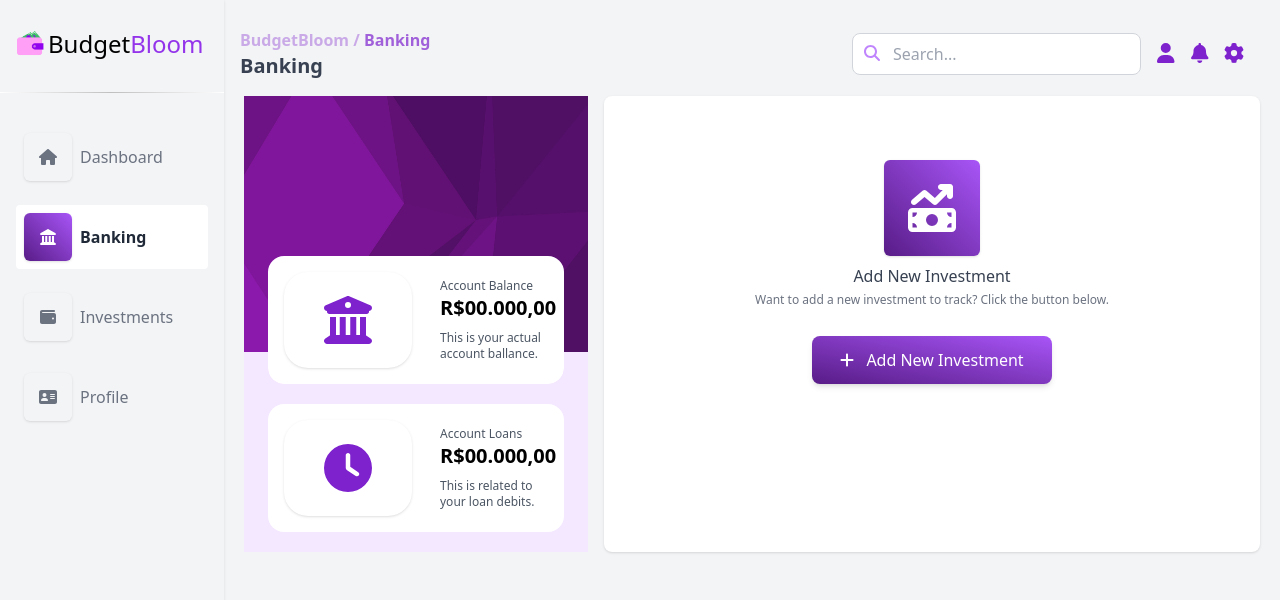
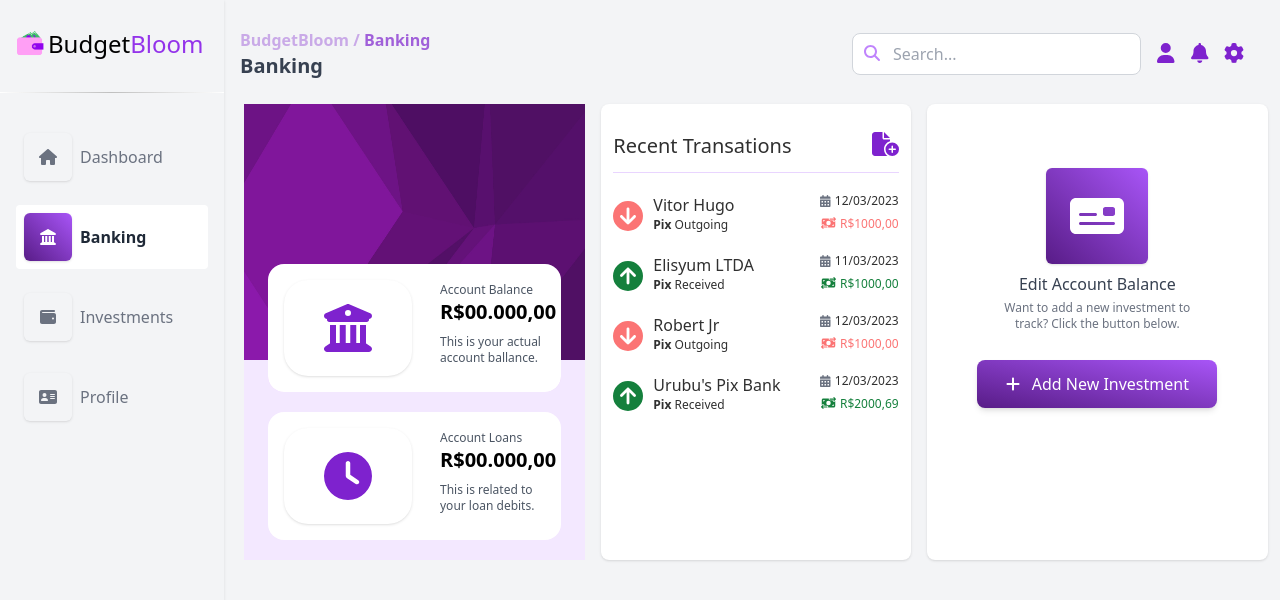
Before and after one commit to MrVitor0/BudgetBloom, a Vue app: page /banking in a window 1280 px wide. Shown: the top 600 px of the page. Built offline with nearby package versions, Linux system fonts and the light colour scheme.

Commit message:
DPT-015<feat> Banking Page Updates

```diff
--- /dev/null
+++ b/src/components/cards/common/TransferItem.vue
@@ -0,0 +1,61 @@
+
+<template>
+    <!-- ITEM -->
+    <div class="flex items-start justify-between text-center md:text-start px-6 md:px-3 mb-5">
+          <div class="relative">
+              <font-awesome-icon :icon="icon" :class="typeClass" />
+              <div class="flex-start md:pl-10">
+                  <p class="text-md text-BBDark">{{ name }}</p>
+                  <p class="text-xs text-BBDark"><b>{{ method }}</b> {{ type }}</p>
+              </div>
+          </div>
+          <div class="flex-end">
+              <p class="text-xs md:text-end text-BBDark">  <font-awesome-icon icon="calendar-days" class="text-gray-500 text-md cursor-pointer mr-1" />{{ date }}</p>
+              <p :class="moneyClass"><b><font-awesome-icon icon="money-bill-transfer" class="text-xs cursor-pointer mr-1 pt-2" /></b>{{ value }}</p>
+          </div>
+      </div>
+      <!-- ITEM -->
+</template>
+
+<script>
+import { FontAwesomeIcon } from '@fortawesome/vue-fontawesome';
+export default {
+  name: 'TransferItem',
+  props: {
+      name: {
+          type: String,
+          default: 'N/A'
+      },
+      method: {
+          type: String,
+          default: 'N/A'
+      },
+      type: {
+          type: String,
+          default: 'N/A'
+      },
+      date: {
+          type: String,
+          default: '00/00/1999'
+      },
+      value: {
+          type: String,
+          default: 'R$0.000,00'
+      }
+  },
+  computed: {
+      icon() {
+          return this.type.toLowerCase() == 'received' ? 'circle-arrow-up' : 'circle-arrow-down';
+      },
+      moneyClass(){
+          return this.type.toLowerCase() == 'received' ? "text-xs text-green-700 text-center md:text-end" : "text-xs text-danger text-center md:text-end"
+      },
+      typeClass(){
+        return this.type.toLowerCase() == 'received' ? "md:absolute hidden md:block text-green-700 text-3xl cursor-pointer pt-2" : "md:absolute hidden md:block text-danger text-3xl cursor-pointer pt-2"
+      }
+  },
+  components: {
+      FontAwesomeIcon
+  }
+}
+</script>
--- a/src/views/Banking.vue
+++ b/src/views/Banking.vue
@@ -1,17 +1,17 @@
 <template >
     <!-- ADD NEW INVESTMENT AREA -->
     <div class="mt-2">
-            <div class="flex pl-5 flex-wrap md:-mx-4">
+            <div class="flex p-2 md:pl-5 flex-wrap md:-mx-4">
                 <!-- START OVERVIEW AREA -->
-                <div class="w-full md:w-2/2 lg:w-1/3 mb-5 bg-purple-100">
+                <div class="w-full md:w-2/2 lg:w-1/3 mb-5 md:bg-purple-100">
                     <img src="@/assets/bgvector.png" class="rounded- w-screen h-64 hidden md:block ">
-                    <div class="hidden md:relative md:flex flex-col flex-auto min-w-0 md:p-4 md:mx-6 md:-mt-24 overflow-hidden break-words border-0 shadow-blur rounded-2xl bg-white bg-clip-border backdrop-blur-2xl backdrop-saturate-200">
+                    <div class=" md:relative md:flex flex-col shadow md:shadow-transparent flex-auto min-w-0 p-5 md:p-4 md:mx-6 md:-mt-24 overflow-hidden break-words border-0 shadow-blur rounded-2xl bg-white bg-clip-border backdrop-blur-2xl backdrop-saturate-200">
                         <div class="md:flex md:flex-col">
                             <div class="md:flex md:items-center text-center md:text-start">
-                                <div class="flex-shrink-0 rounded-3xl shadow p-1 bg-white mr-2 w-32 items-center text-center hidden md:block">
+                                <div class="flex-shrink-0 rounded-3xl shadow p-1  bg-white mr-2 w-32 items-center text-center hidden md:block">
                                     <font-awesome-icon icon="bank" class="text-5xl text-purple-700 m-5" />
                                 </div>
-                                <div class="flex-grow ml-5 mt-10 md:mt-0">
+                                <div class="flex-grow ml-5 my-2 md:mt-0">
                                 <p class="text-gray-600 text-xs">Account Balance</p>
                                 <h2 class="text-xl font-semibold mb-2">R$00.000,00</h2>
                                 <p class="text-gray-600 text-xs">This is your actual account ballance.</p>
@@ -19,38 +19,60 @@
                         </div>
                     </div>
                 </div>
-                <div class="hidden md:relative md:flex flex-col flex-auto min-w-0  md:p-4 md:mx-6 md:my-5 overflow-hidden break-words border-0 shadow-blur rounded-2xl bg-white bg-clip-border backdrop-blur-2xl backdrop-saturate-200">
+                <div class=" md:relative md:flex flex-col shadow md:shadow-transparent flex-auto min-w-0 mt-2  md:p-4 md:mx-6 md:my-5 overflow-hidden break-words border-0 shadow-blur rounded-2xl bg-white bg-clip-border backdrop-blur-2xl backdrop-saturate-200">
                         <div class="md:flex md:flex-col">
                             <div class="md:flex md:items-center text-center md:text-start">
                                 <div class="flex-shrink-0 rounded-3xl shadow p-1 bg-white mr-2 w-32 items-center text-center hidden md:block">
                                     <font-awesome-icon icon="clock" class="text-5xl text-purple-700 m-5" />
                                 </div>
-                                <div class="flex-grow ml-5 mt-10 md:mt-0">
-                                <p class="text-gray-600 text-xs">Account Loans</p>
-                                <h2 class="text-xl font-semibold mb-2">R$00.000,00</h2>
-                                <p class="text-gray-600 text-xs">This is related to your loan debits.</p>
-                            </div>
+                                <div class="flex-grow ml-5 my-2 md:mt-0">
+                                    <p class="text-gray-600 text-xs">Account Loans</p>
+                                    <h2 class="text-xl font-semibold mb-2">R$00.000,00</h2>
+                                    <p class="text-gray-600 text-xs">This is related to your loan debits.</p>
+                                </div>
                         </div>
                     </div>
                 </div>
             </div>
-            <!-- END OVERVIEW AREA -->
-            <div class="w-full md:w-1/2 lg:w-2/3 px-4 mb-5">
+            <!-- RECENT TRANSACTIONS -->
+            <div class="w-full md:w-1/2 lg:w-1/3 md:px-4 mb-5">
+             <div class="bg-white rounded-lg shadow py-4 h-full">
+                <div class="flex items-start justify-between text-center px-4 pb-4 md:p-3">
+                    <div class="flex-start">
+                       <p class="text-xl text-BBDark">Recent Transations</p>
+                    </div>
+                    <div class="flex-end">
+                        <font-awesome-icon icon="file-circle-plus" class="text-BBPurple text-2xl cursor-pointer" />
+                    </div>
+                </div>
+                <hr class="h-px mx-3 bg-purple-200 border-0 mb-5" />
+                <!-- ITEM -->
+                <TransferItem
+                    v-for="(item, index) in transferItems"
+                    :key="index"
+                    :name="item.name"
+                    :method="item.method"
+                    :type="item.type"
+                    :date="item.date"
+                    :value="item.value"
+                />
+              </div>
+            </div>
+            <!-- ACCOUNT BALANCE -->
+            <div class="w-full md:w-1/2 lg:w-1/3 mb-5">
              <div class="bg-white rounded-lg shadow p-4 h-full">
                 <div class="flex flex-col items-center  text-center  m-12">
-                    <div
-                    class="rounded-md bg-gradient-to-tr from-purple-900 to-purple-500 hover:from-purple-800 hover:to-purple-500 transition duration-500 ease-in-out shadow"
-                    >
-                    <font-awesome-icon icon="money-bill-trend-up" class="text-white text-5xl p-6" />
+                    <div class="rounded-md bg-gradient-to-tr from-purple-900 to-purple-500 hover:from-purple-800 hover:to-purple-500 transition duration-500 ease-in-out shadow">
+                      <font-awesome-icon icon="money-check" class="text-white text-5xl p-6" />
                     </div>
                     <div class="text-md text-gray-700 font-medium mt-2">
-                    Add New Investment
+                      Edit Account Balance
                     </div>
                     <div class="text-xs font-light text-gray-500 mb-5 mt-1">
-                    Want to add a new investment to track? Click the button below.
+                      Want to add a new investment to track? Click the button below.
                     </div>
                     <div class="w-64">
-                        <BasicButton  active="true" text="Add New Investment" icon="plus" />
+                        <BasicButton active="true" text="Add New Investment" icon="plus" />
                     </div>
                 </div>
               </div>
@@ -62,22 +84,48 @@
 
    <script>
    import BasicButton from '@/components/button/BasicButton.vue';
+   import TransferItem from '@/components/cards/common/TransferItem.vue';
    import { FontAwesomeIcon } from '@fortawesome/vue-fontawesome';
    export default {
      name: 'DashboardInvestments',
      components: {
        BasicButton,
+       TransferItem,
        FontAwesomeIcon,
      },
      data() {
        return {
          progress: 95,
-         selectOptions: [
-             { label: 'CDB/RDB Application', value: 'option1' },
-             { label: 'Stock Market', value: 'option2' },
-             { label: 'FIIS', value: 'option3' },
-         ],
-         selectedValue: '',
+         transferItems: [
+            {
+                name: 'Vitor Hugo',
+                method: 'Pix',
+                type: 'Outgoing',
+                date: '12/03/2023',
+                value: 'R$1000,00'
+            },
+            {
+                name: 'Elisyum LTDA',
+                method: 'Pix',
+                type: 'Received',
+                date: '11/03/2023',
+                value: 'R$1000,00'
+            },
+            {
+                name: 'Robert Jr',
+                method: 'Pix',
+                type: 'Outgoing',
+                date: '12/03/2023',
+                value: 'R$1000,00'
+            },
+            {
+                name: "Urubu's Pix Bank",
+                method: 'Pix',
+                type: 'Received',
+                date: '12/03/2023',
+                value: 'R$2000,69'
+            },
+        ]
        };
      },
    }
```
